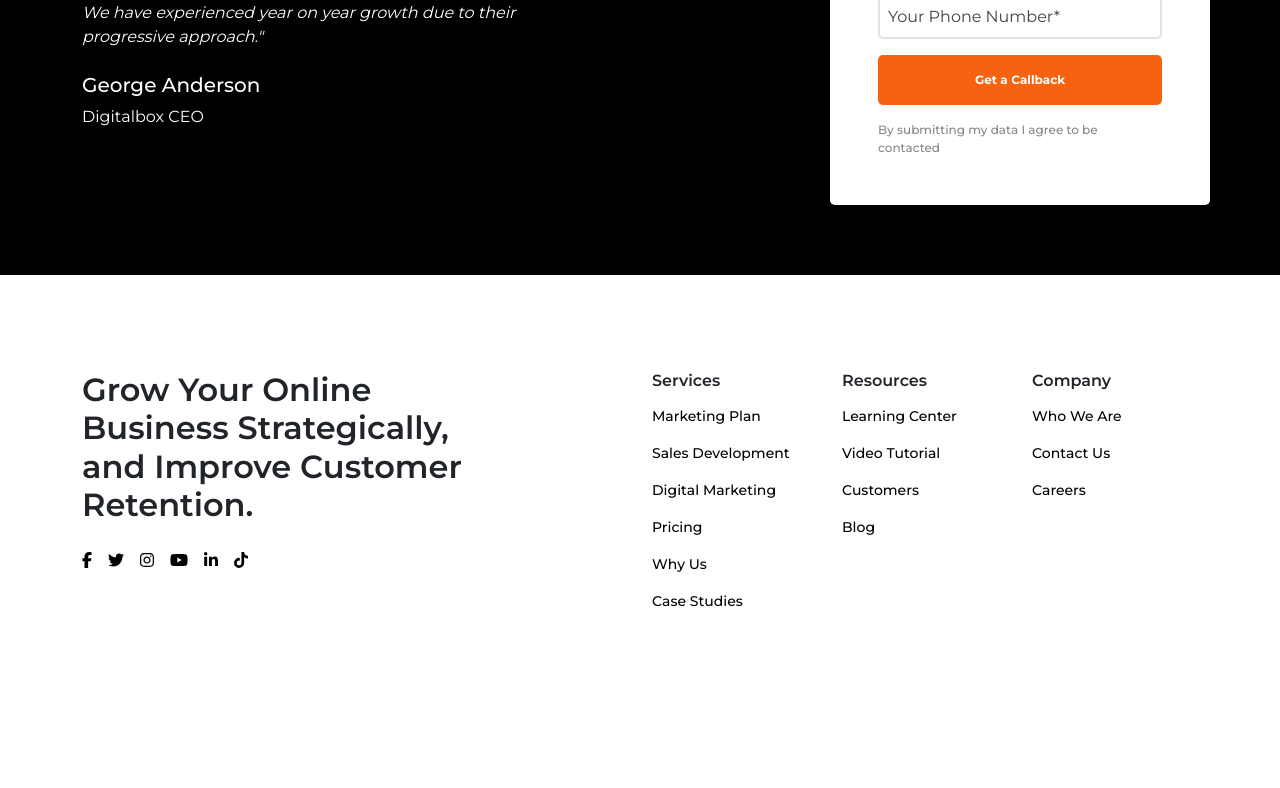
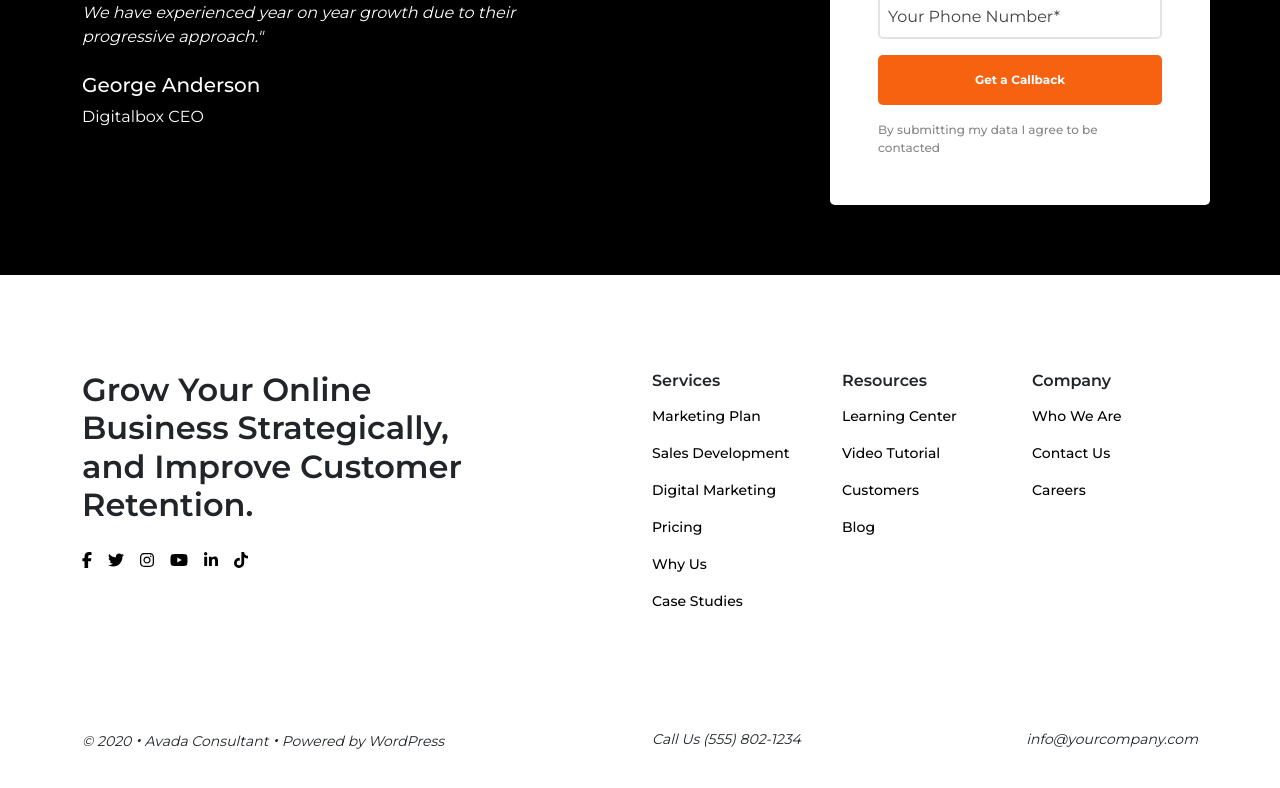
Before and after one commit to Ciro97cu/proj-html-vuejs, a Vue app: page / in a window 1280 px wide. Shown: the part 6951-7739 px from the top of the page. Before the commit the page ends 7675 px from the top, so only its background shows below. Built offline with nearby package versions, Linux system fonts and the light colour scheme.

Commit message:
completed credits

```diff
--- a/src/components/FooterBottom.vue
+++ b/src/components/FooterBottom.vue
@@ -1,5 +1,22 @@
 <template>
-  <div></div>
+  <div>
+    <div class="container-sm pb-5">
+      <div class="row align-items-center pb-5">
+        <div class="col-sm-6">
+          <em
+            >&copy; 2020 <span class="mini_bullet">•</span> Avada Consultant
+            <span class="mini_bullet">•</span> Powered by WordPress</em
+          >
+        </div>
+        <div class="col-sm-3">
+          <em>Call Us (555) 802-1234</em>
+        </div>
+        <div class="col-sm-3 text-end">
+          <em>info@yourcompany.com</em>
+        </div>
+      </div>
+    </div>
+  </div>
 </template>
 
 <script>
@@ -9,4 +26,11 @@ export default {
 </script>
 
 <style lang="scss" scoped>
+em {
+  font-size: 14px;
+
+  .mini_bullet {
+    font-size: 20px;
+  }
+}
 </style>
```
